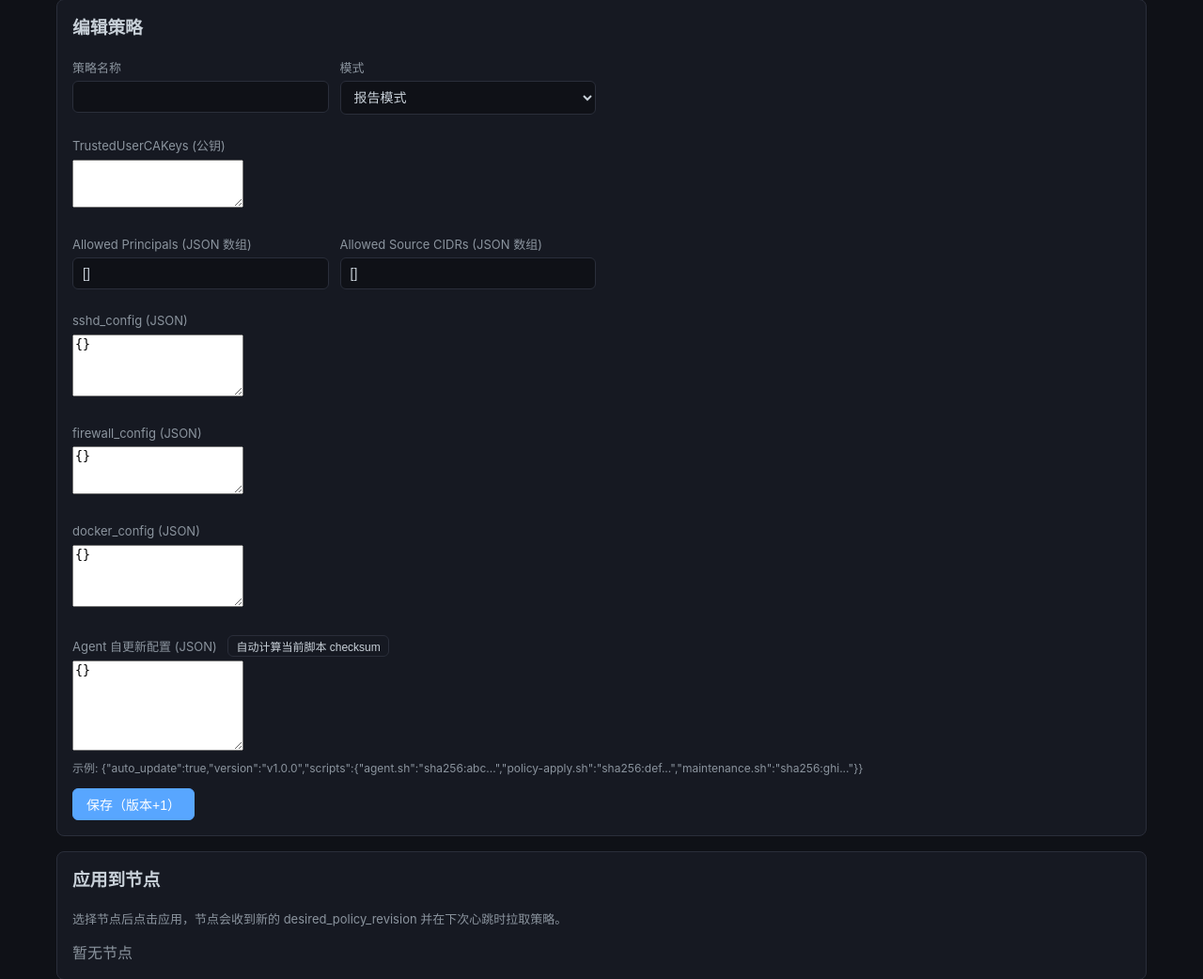
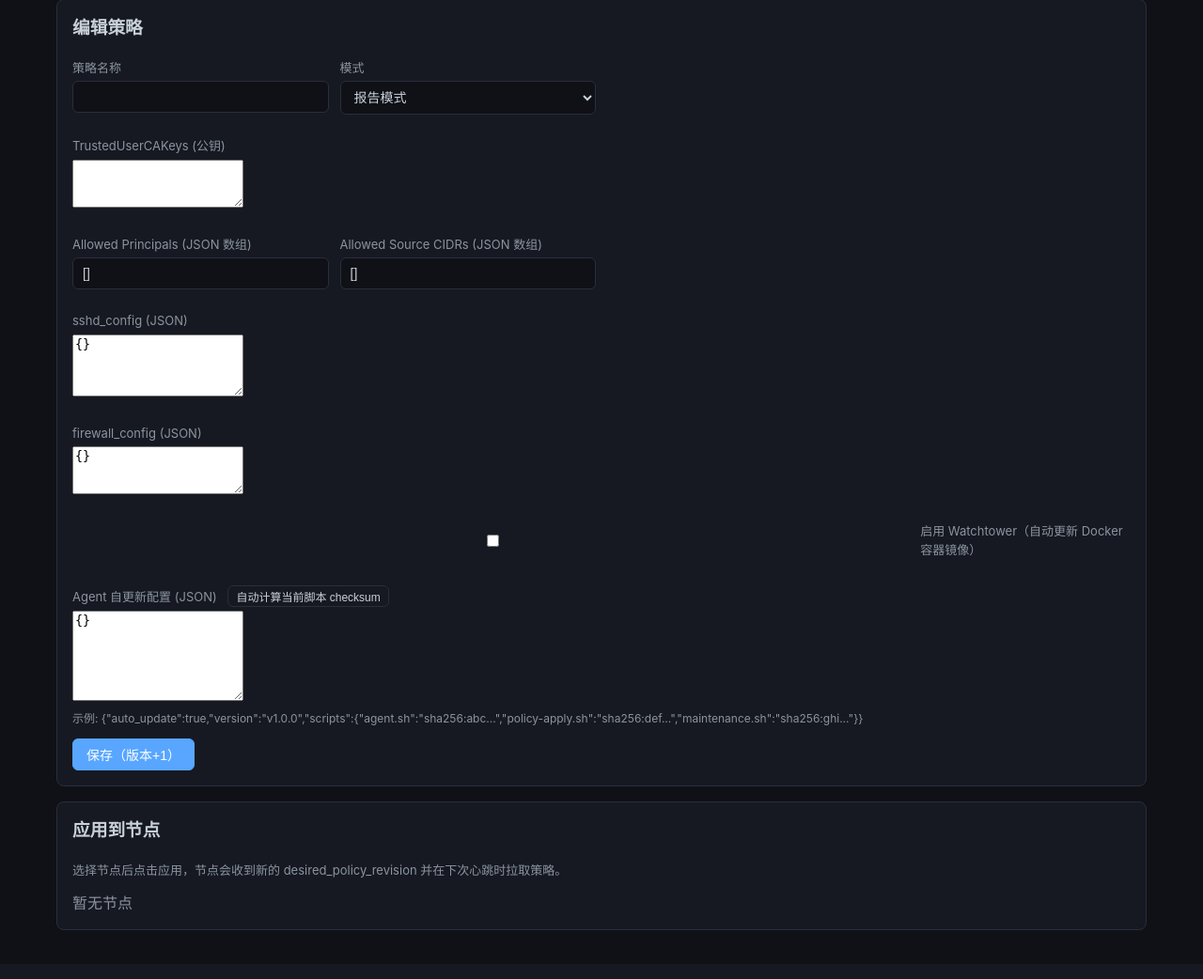
Before and after one commit to fgozxy/bastion-hub, a FastAPI app: template app/templates/policy_detail.html in a window 1280 px wide. Shown: the part 170-1212 px from the top of the page at 94% size. After the commit the page ends 1160 px from the top, so only its background shows below. Run offline with FastAPI, Linux system fonts and the light colour scheme; the template is opened without the code that fills it, so the values that code supplies are empty; parts of the project's set-up code (start-up, migrations or seed data) failed here and were passed over.

Commit message:
fix(policy_detail): parse json fields for template rendering
- policy_detail_page now deserializes docker_config_json, agent_config_json etc.
- fixes UndefinedError when accessing policy.docker_config.watchtower in template

```diff
--- a/app/main.py
+++ b/app/main.py
@@ -184,6 +184,13 @@ async def policy_detail_page(request: Request, policy_id: int, admin=Depends(get
     policy = SSHPolicyRepository.get_by_id(policy_id)
     if not policy:
         raise HTTPException(status_code=404, detail="策略不存在")
+    import json as _json
+    for key in ["allowed_principals_json", "allowed_source_node_ids_json", "allowed_source_cidrs_json", "sshd_config_json", "firewall_config_json", "docker_config_json", "agent_config_json"]:
+        try:
+            default = "[]" if any(x in key for x in ["principals", "node_ids", "cidrs"]) else "{}"
+            policy[key.replace("_json", "")] = _json.loads(policy.get(key) or default)
+        except Exception:
+            policy[key.replace("_json", "")] = [] if any(x in key for x in ["principals", "node_ids", "cidrs"]) else {}
     nodes = NodeRepository.list_all()
     return templates.TemplateResponse("policy_detail.html", {
         "request": request,
--- a/app/templates/policy_detail.html
+++ b/app/templates/policy_detail.html
@@ -20,7 +20,22 @@
             <div class="form-row"><label>Allowed Source CIDRs (JSON 数组)</label><input id="p-cidrs" value='{{ policy.allowed_source_cidrs_json or "[]" }}'></div>
             <div class="form-row" style="grid-column:1/-1"><label>sshd_config (JSON)</label><textarea id="p-sshd" rows="4">{{ policy.sshd_config_json or '{}' }}</textarea></div>
             <div class="form-row" style="grid-column:1/-1"><label>firewall_config (JSON)</label><textarea id="p-fw" rows="3">{{ policy.firewall_config_json or '{}' }}</textarea></div>
-            <div class="form-row" style="grid-column:1/-1"><label>docker_config (JSON)</label><textarea id="p-docker" rows="4">{{ policy.docker_config_json or '{}' }}</textarea></div>
+            <div class="form-row" style="grid-column:1/-1">
+                <label style="display:flex; align-items:center; gap:8px; cursor:pointer;">
+                    <input type="checkbox" id="p-watchtower" {{ 'checked' if (policy.docker_config.watchtower|default(false)) else '' }}>
+                    启用 Watchtower（自动更新 Docker 容器镜像）
+                </label>
+            </div>
+            <div id="watchtower-fields" style="display:{{ 'grid' if (policy.docker_config.watchtower|default(false)) else 'none' }}; grid-template-columns: repeat(auto-fill, minmax(240px, 1fr)); gap:12px; grid-column:1/-1;">
+                <div class="form-row"><label>镜像</label><input id="p-watchtower-image" value="{{ policy.docker_config.watchtower_image|default('containrrr/watchtower') }}"></div>
+                <div class="form-row"><label>检查间隔（秒）</label><input id="p-watchtower-interval" type="number" value="{{ policy.docker_config.watchtower_interval|default(3600) }}"></div>
+                <div class="form-row" style="display:flex; align-items:center; gap:8px;">
+                    <label style="display:flex; align-items:center; gap:8px; cursor:pointer;">
+                        <input type="checkbox" id="p-watchtower-cleanup" {{ 'checked' if (policy.docker_config.watchtower_cleanup|default(true)) else '' }}>
+                        更新后自动清理旧镜像
+                    </label>
+                </div>
+            </div>
             <div class="form-row" style="grid-column:1/-1">
                 <label>Agent 自更新配置 (JSON)
                     <button type="button" class="btn" style="font-size:12px;padding:2px 8px;margin-left:8px;" onclick="calcChecksums()">自动计算当前脚本 checksum</button>
@@ -65,7 +80,19 @@
 </div>
 
 <script>
+document.getElementById('p-watchtower').addEventListener('change', function() {
+    document.getElementById('watchtower-fields').style.display = this.checked ? 'grid' : 'none';
+});
 async function savePolicy() {
+    const dockerConfig = {};
+    if(document.getElementById('p-watchtower').checked) {
+        dockerConfig.watchtower = true;
+        dockerConfig.watchtower_image = document.getElementById('p-watchtower-image').value || 'containrrr/watchtower';
+        dockerConfig.watchtower_interval = parseInt(document.getElementById('p-watchtower-interval').value) || 3600;
+        dockerConfig.watchtower_cleanup = document.getElementById('p-watchtower-cleanup').checked;
+    } else {
+        dockerConfig.watchtower = false;
+    }
     const data = {
         name: document.getElementById('p-name').value,
         mode: document.getElementById('p-mode').value,
@@ -74,7 +101,7 @@ async function savePolicy() {
         allowed_source_cidrs: JSON.parse(document.getElementById('p-cidrs').value || '[]'),
         sshd_config: JSON.parse(document.getElementById('p-sshd').value || '{}'),
         firewall_config: JSON.parse(document.getElementById('p-fw').value || '{}'),
-        docker_config: JSON.parse(document.getElementById('p-docker').value || '{}'),
+        docker_config: dockerConfig,
         agent_config: JSON.parse(document.getElementById('p-agent').value || '{}'),
     };
     const res = await fetch('/api/policies/{{ policy.id }}', {
```
